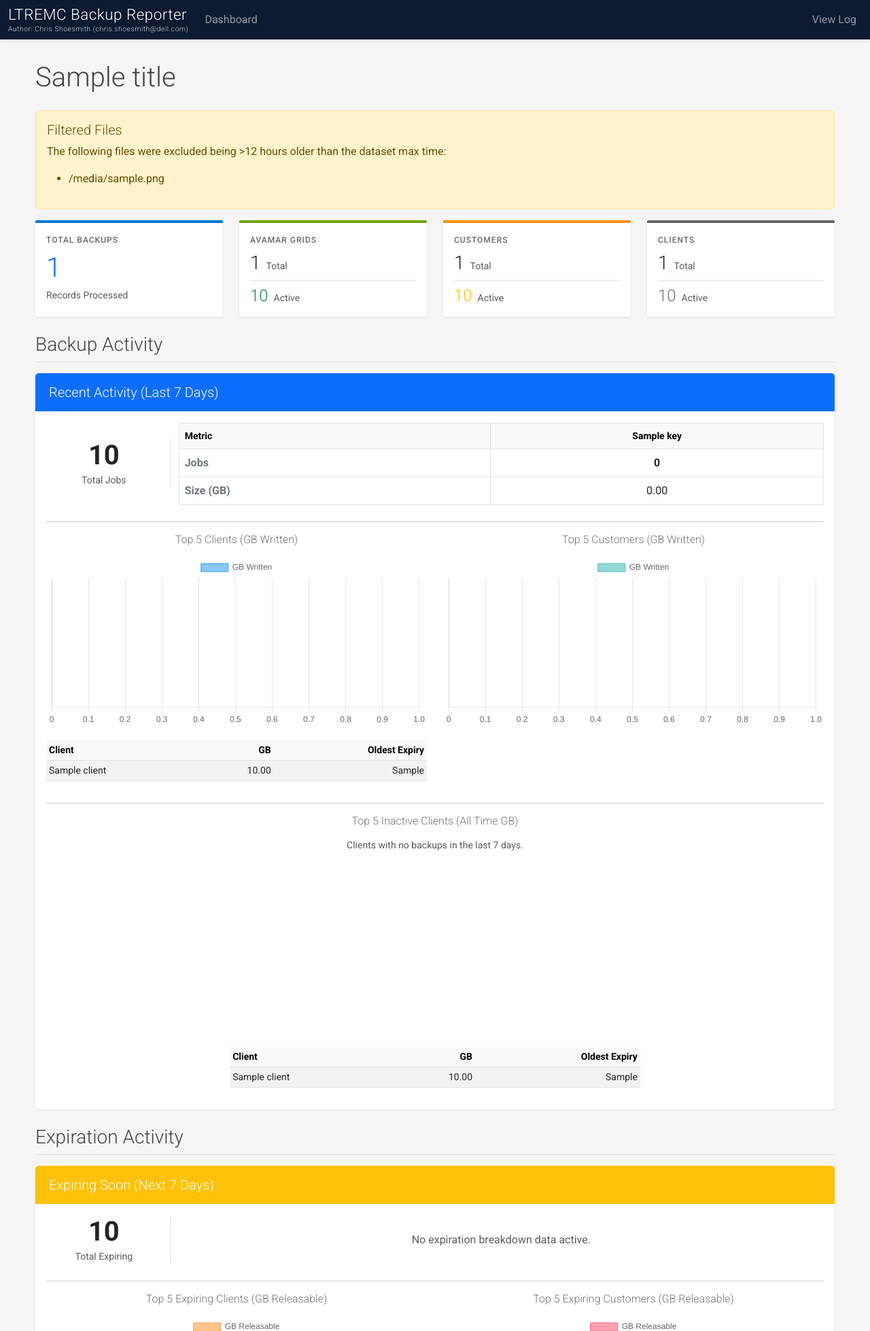
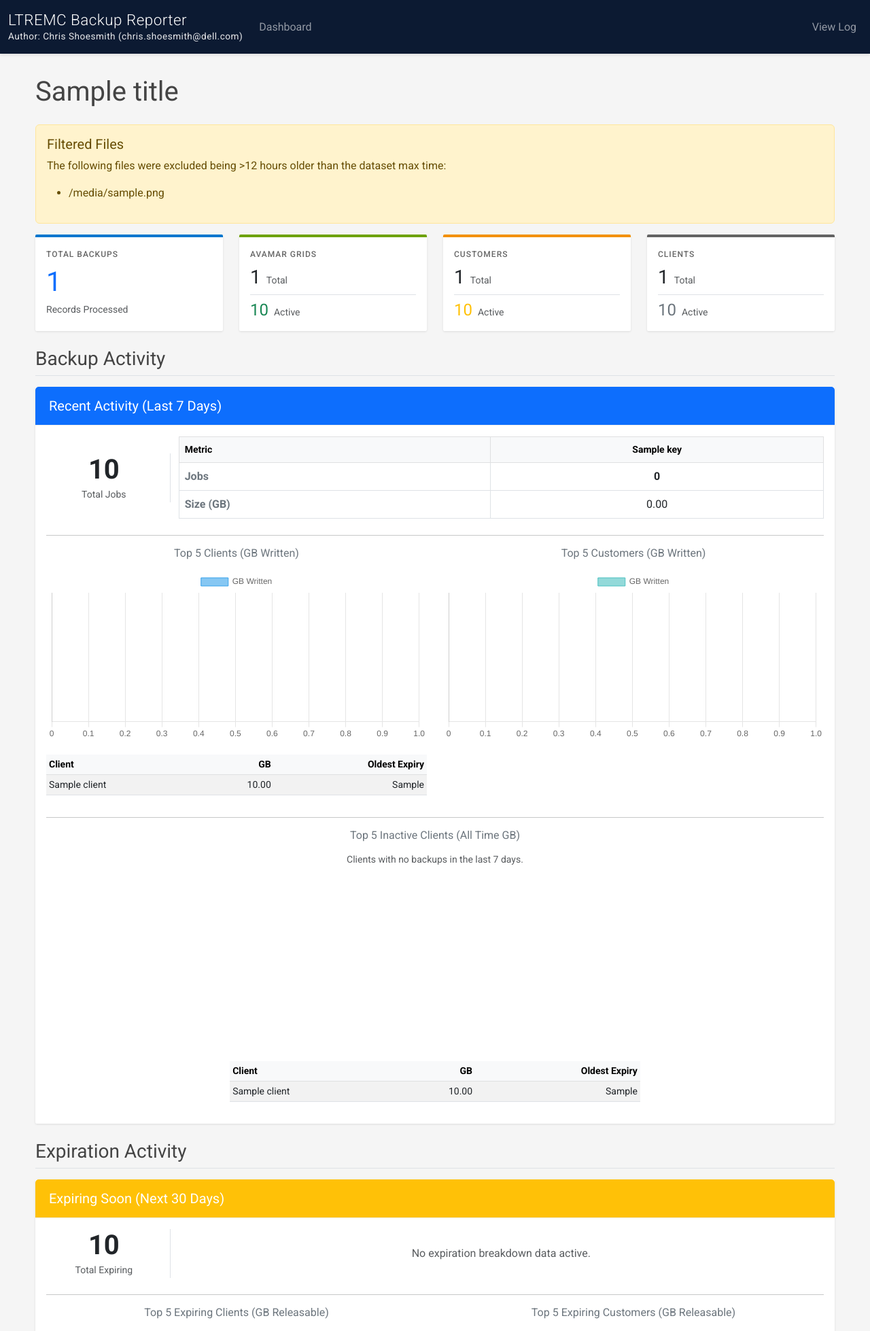
Before and after one commit to cshoesmith/ltremc_reporter, a Flask app: template templates/dashboard.html in a window 1280 px wide. Shown: the top 1958 px of the page at 68% size. Run offline with Flask 3, Linux system fonts and the light colour scheme; the template is opened without the code that fills it: most values are stand-ins (such as "Sample title", 1, 10 or a date in 2020); a map, chart or similar area stays blank.

Commit message:
UI Polish: heavier fonts, Expiry Logic: 30-day window & sorted charts

```diff
--- a/app.py
+++ b/app.py
@@ -20,8 +20,6 @@ CONFIG_FILE = os.path.join(BASE_DIR, 'config.json')
 
 app.config['UPLOAD_FOLDER'] = UPLOAD_FOLDER
 app.config['EXTRACT_FOLDER'] = EXTRACT_FOLDER
-
-app.config['DATE_OVERRIDE'] = '2023-09-12'
 
 # Global storage for the current session data (Simple in-memory store)
 DATA_STORE = {
@@ -150,20 +148,30 @@ def get_dashboard_stats(df):
     expiration_breakdown = {}
 
     # Determine reference "Today" date
-    if app.config.get('DATE_OVERRIDE'):
+    # Default to actual system time
+    TODAY = datetime.now()
+    is_override = False
+
+    # Check for completed_date column to detect stale data
+    if 'completed_date' in df.columns:
         try:
-            TODAY = datetime.strptime(app.config['DATE_OVERRIDE'], '%Y-%m-%d')
-        except ValueError:
-            # Fallback to now if format is wrong
-            TODAY = datetime.now()
-    else:
-        TODAY = datetime.now()
+             # Check max date
+             max_date_ts = pd.to_datetime(df['completed_date'], errors='coerce').max()
+
+             if pd.notnull(max_date_ts):
+                 max_date = max_date_ts.to_pydatetime()
+                 # If data max date is older than yesterday, use it as reference
+                 if max_date < (datetime.now() - timedelta(days=1)):
+                     TODAY = max_date
+                     is_override = True
+        except Exception as e:
+            print(f"Error determining max date: {e}")
 
     seven_days_ago = TODAY - timedelta(days=7)
-    next_seven_days = TODAY + timedelta(days=7)
+    next_thirty_days = TODAY + timedelta(days=30)
 
     seven_days_ago_ts = seven_days_ago.timestamp()
-    next_seven_days_ts = next_seven_days.timestamp()
+    next_thirty_days_ts = next_thirty_days.timestamp()
 
     # Initialize breakdown variables
     recent_customers = 0
@@ -415,8 +423,8 @@ def get_dashboard_stats(df):
 
              expire_ts = expire_ts.fillna(0)
 
-             # Expiring in the next 7 days
-             expiring_mask = (expire_ts > TODAY.timestamp()) & (expire_ts <= next_seven_days_ts)
+             # Expiring in the next 30 days
+             expiring_mask = (expire_ts > TODAY.timestamp()) & (expire_ts <= next_thirty_days_ts)
              upcoming_expirations = df.loc[expiring_mask].shape[0]
 
              if upcoming_expirations > 0:
@@ -444,9 +452,14 @@ def get_dashboard_stats(df):
                             top_ex_clients_s = expiring_df.groupby(ex_client_col)[ex_byte_col].apply(
                                 lambda x: pd.to_numeric(x, errors='coerce').sum()
                             )
-                            top_expiring_clients_breakdown_raw = (top_ex_clients_s.nlargest(5) / (1024**3)).round(2).to_dict()
-                            # Shorten Client Names (FQDN -> Hostname)
-                            top_expiring_clients_breakdown = {str(k).split('.')[0]: v for k, v in top_expiring_clients_breakdown_raw.items()}
+                            # Return list of dicts to preserve order and structure
+                            top_5_series = top_ex_clients_s.nlargest(5)
+                            top_expiring_clients_breakdown = []
+                            for client, size_bytes in top_5_series.items():
+                                top_expiring_clients_breakdown.append({
+                                    'client': str(client).split('.')[0],
+                                    'gb': round(size_bytes / (1024**3), 2)
+                                })
 
                         # Top 5 Expiring Customers (GB)
                         if 'extracted_customer' in expiring_df.columns:
@@ -527,7 +540,7 @@ def get_dashboard_stats(df):
         'simulated_date': TODAY.strftime('%Y-%m-%d'),
         # Add column names for debugging in template if needed
         'debug_cols': list(df.columns) if not df.empty else [],
-        'is_override': bool(app.config.get('DATE_OVERRIDE'))
+        'is_override': is_override
     }
     return stats
 
--- a/templates/base.html
+++ b/templates/base.html
@@ -25,7 +25,7 @@
         }
 
         h1, h2, h3, h4, h5, h6 {
-            font-weight: 300;
+            font-weight: 400;
         }
 
         .navbar {
@@ -100,18 +100,18 @@
         .border-top-gray { border-top: 4px solid #636363; }
 
         /* Typography adjustments for cards */
-        .card-title-lg { font-size: 2.5rem; font-weight: 300; line-height: 1.2; }
+        .card-title-lg { font-size: 2.5rem; font-weight: 400; line-height: 1.2; }
         .card-label { text-transform: uppercase; font-size: 0.75rem; letter-spacing: 1px; color: #666; font-weight: 500;}
     </style>
     {% block head %}{% endblock %}
 </head>
 <body>
     {% if request.endpoint != 'index' %}
-    <nav class="navbar navbar-expand-lg navbar-dark mb-4">
+    <nav class="navbar navbar-expand-lg navbar-dark mb-4 py-3">
         <div class="container-fluid">
             <a class="navbar-brand d-flex flex-column py-0" href="/">
-                <span style="line-height: 1.2;">LTREMC Backup Reporter</span>
-                <span style="font-size: 0.65rem; opacity: 0.8; font-weight: 300;">Author: Chris Shoesmith (chris.shoesmith@dell.com)</span>
+                <span style="line-height: 1.2; font-size: 1.4rem">LTREMC Backup Reporter</span>
+                <span style="font-size: 0.85rem; opacity: 0.9; font-weight: 400;">Author: Chris Shoesmith (chris.shoesmith@dell.com)</span>
             </a>
              <button class="navbar-toggler" type="button" data-bs-toggle="collapse" data-bs-target="#navbarCollapse">
                 <span class="navbar-toggler-icon"></span>
--- a/templates/dashboard.html
+++ b/templates/dashboard.html
@@ -1,17 +1,15 @@
 {% extends 'base.html' %}
 
 {% block content %}
-<h1 class="mb-4">{{ title if title else 'LTREMC Avamar Dashboard' }}</h1>
+<div class="d-flex justify-content-between align-items-center mb-4">
+    <h1 class="mb-0">{{ title if title else 'LTREMC Avamar Dashboard' }}</h1>
 
-{% if stats.is_override %}
-<div class="alert alert-warning border border-warning">
-    <strong>⚠️ DEMO MODE ACTIVE</strong>
-    <br>
-    The application is currently running with a simulated system date of <strong>{{ stats.simulated_date }}</strong>.
-    <br>
-    All "Recent Activity" and "Expiring Soon" calculations are relative to this specific date, not the actual current time.
+    {% if stats.is_override %}
+    <div class="text-end lh-sm">
+        <div class="text-muted small">Report Date: <strong>{{ stats.simulated_date }}</strong></div>
+    </div>
+    {% endif %}
 </div>
-{% endif %}
 
 {% if dropped_files %}
 <div class="alert alert-warning" role="alert">
@@ -41,13 +39,13 @@
                 <div class="card-label mb-2">Avamar Grids</div>
                 <div>
                     <a href="#" class="text-decoration-none text-dark" data-bs-toggle="modal" data-bs-target="#modalTotalGrids">
-                        <span class="h3 fw-light">{{ "{:,}".format(stats.total_grids) }}</span>
+                        <span class="h3 fw-normal">{{ "{:,}".format(stats.total_grids) }}</span>
                         <small class="text-muted ms-1">Total</small>
                     </a>
                 </div>
                 <div class="mt-2 pt-2 border-top">
                     <a href="#" class="text-decoration-none text-success" data-bs-toggle="modal" data-bs-target="#modalActiveGrids">
-                        <span class="h4 fw-light">{{ "{:,}".format(stats.recent_grids) }}</span>
+                        <span class="h4 fw-normal">{{ "{:,}".format(stats.recent_grids) }}</span>
                         <small class="text-muted ms-1">Active</small>
                     </a>
                 </div>
@@ -60,13 +58,13 @@
                 <div class="card-label mb-2">Customers</div>
                 <div>
                      <a href="#" class="text-decoration-none text-dark" data-bs-toggle="modal" data-bs-target="#modalTotalCustomers">
-                        <span class="h3 fw-light">{{ "{:,}".format(stats.total_customers) }}</span>
+                        <span class="h3 fw-normal">{{ "{:,}".format(stats.total_customers) }}</span>
                         <small class="text-muted ms-1">Total</small>
                      </a>
                 </div>
                 <div class="mt-2 pt-2 border-top">
                      <a href="#" class="text-decoration-none text-warning" data-bs-toggle="modal" data-bs-target="#modalActiveCustomers">
-                        <span class="h4 fw-light">{{ "{:,}".format(stats.recent_customers) }}</span>
+                        <span class="h4 fw-normal">{{ "{:,}".format(stats.recent_customers) }}</span>
                         <small class="text-muted ms-1">Active</small>
                      </a>
                 </div>
@@ -79,13 +77,13 @@
                 <div class="card-label mb-2">Clients</div>
                 <div>
                     <a href="#" class="text-decoration-none text-dark" data-bs-toggle="modal" data-bs-target="#modalTotalClients">
-                        <span class="h3 fw-light">{{ "{:,}".format(stats.total_clients) }}</span>
+                        <span class="h3 fw-normal">{{ "{:,}".format(stats.total_clients) }}</span>
                         <small class="text-muted ms-1">Total</small>
                     </a>
                 </div>
                 <div class="mt-2 pt-2 border-top">
                      <a href="#" class="text-decoration-none text-secondary" data-bs-toggle="modal" data-bs-target="#modalActiveClients">
-                        <span class="h4 fw-light">{{ "{:,}".format(stats.recent_clients) }}</span>
+                        <span class="h4 fw-normal">{{ "{:,}".format(stats.recent_clients) }}</span>
                         <small class="text-muted ms-1">Active</small>
                      </a>
                 </div>
@@ -231,7 +229,7 @@
 
 <div class="card border-warning mb-4">
     <div class="card-header bg-warning text-white">
-        <h5 class="mb-0">Expiring Soon (Next 7 Days)</h5>
+        <h5 class="mb-0">Expiring Soon (Next 30 Days)</h5>
     </div>
     <div class="card-body">
         <!-- Summary Row -->
@@ -422,15 +420,29 @@
 
         // --- Top Expiring Clients Chart ---
         const exClientsData = {{ stats.top_expiring_clients_breakdown | tojson }};
+
+        // Handle Map (List of Dicts) or Object
+        let exClientsLabels = [];
+        let exClientsValues = [];
+
+        if (Array.isArray(exClientsData)) {
+             exClientsLabels = exClientsData.map(d => d.client);
+             exClientsValues = exClientsData.map(d => d.gb);
+        } else {
+             // Fallback for object format
+             exClientsLabels = Object.keys(exClientsData);
+             exClientsValues = Object.values(exClientsData);
+        }
+
         const exClientsCtx = document.getElementById('topExpiringClientsChart').getContext('2d');
 
         new Chart(exClientsCtx, {
             type: 'bar',
             data: {
-                labels: Object.keys(exClientsData),
+                labels: exClientsLabels,
                 datasets: [{
                     label: 'GB Releasable',
-                    data: Object.values(exClientsData),
+                    data: exClientsValues,
                     backgroundColor: 'rgba(255, 159, 64, 0.6)',
                     borderColor: 'rgba(255, 159, 64, 1)',
                     borderWidth: 1
--- a/templates/processing.html
+++ b/templates/processing.html
@@ -6,7 +6,7 @@
     <div class="col-md-8">
         <div class="card shadow-sm border-top-blue">
             <div class="card-header bg-white border-0 pt-3 pb-0">
-                <h5 class="mb-0 text-primary fw-light">Processing Report</h5>
+                <h5 class="mb-0 text-primary fw-normal">Processing Report</h5>
             </div>
             <div class="card-body">
                 <div class="text-center mb-4">
```
Also changed, not shown: templates/index.html (+4 -4 lines).
